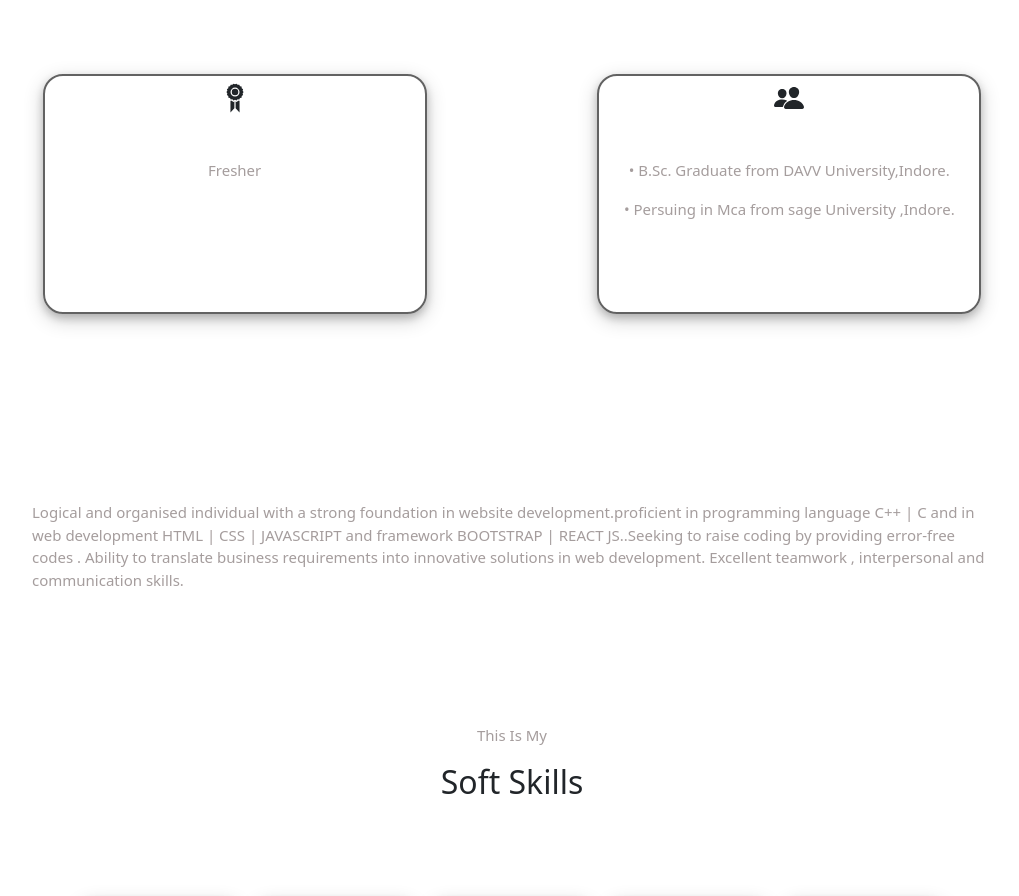
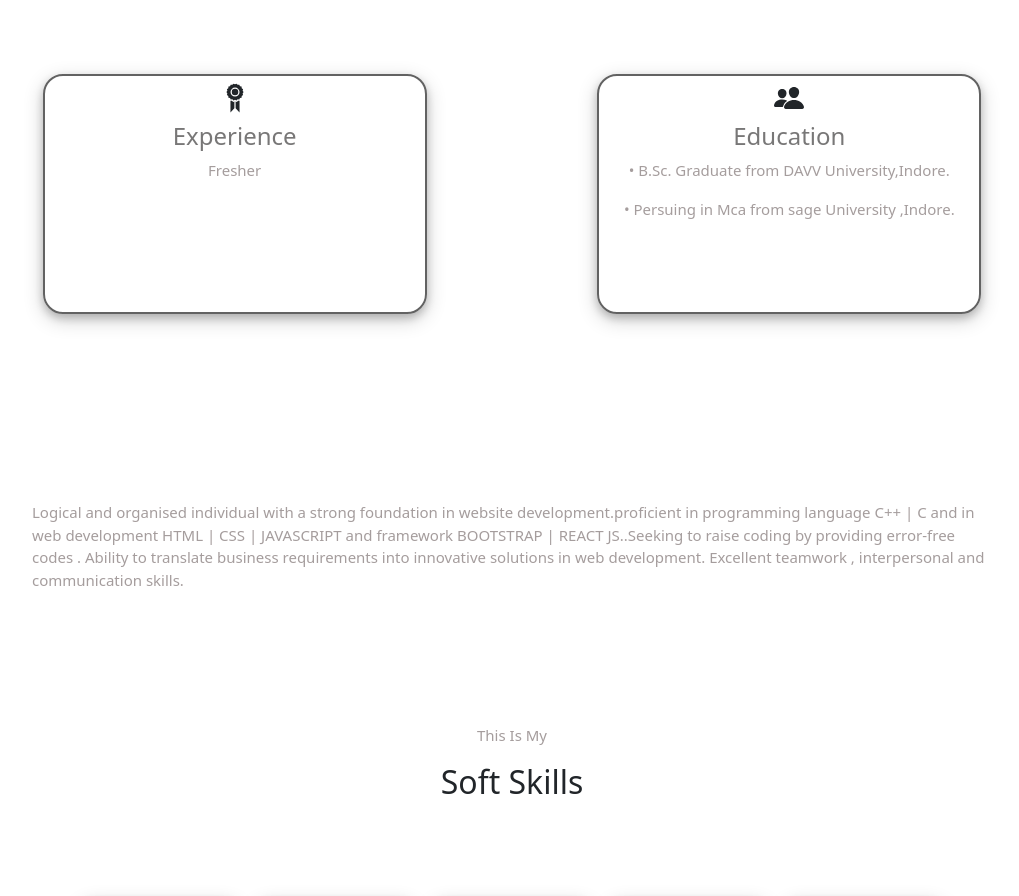
Before and after one commit to vishalpatil321/portfolio, a React (Create React App) app: page / in a window 1280 px wide. Shown: the part 840-1736 px from the top of the page, without its empty margins (128-1147 px from the left). Built offline with nearby package versions, Linux system fonts and the light colour scheme; the HTML template or start-up script is replaced by a standard one.

Commit message:
Update About.css

```diff
--- a/src/Components/About/About.css
+++ b/src/Components/About/About.css
@@ -35,6 +35,9 @@ h3{
     overflow: hidden;
     border-radius: 50%;
 
+}
+.a{
+    color: rgb(120, 119, 119);
 }
 .vishal{
     width: 100%;
```
